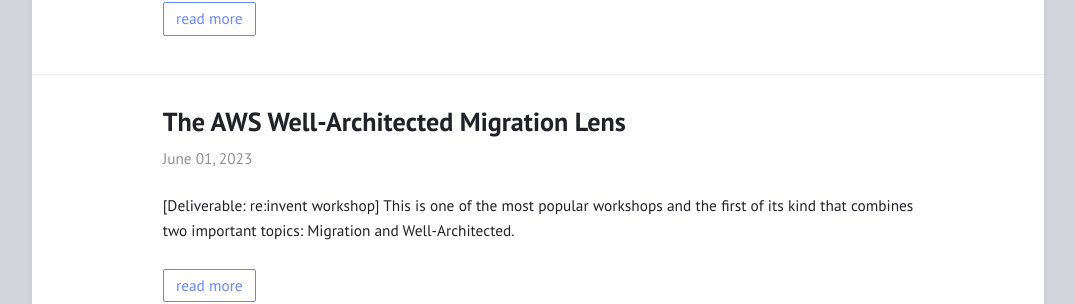
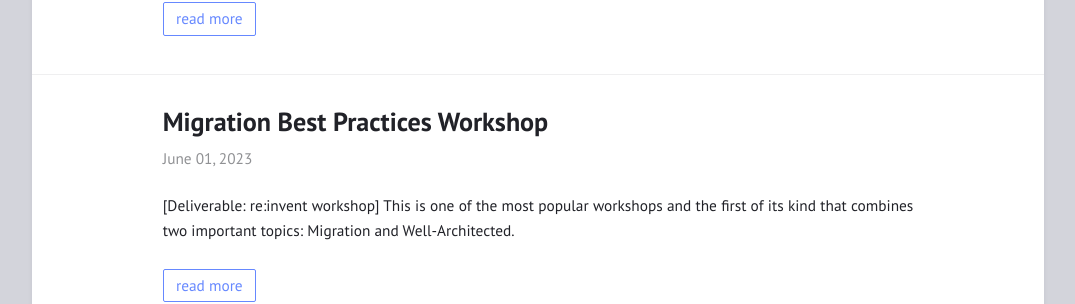
Before and after one commit to ekhiyami/ekhiyami.github.io, a Jekyll site: the page built from index.html, in a window 1280 px wide. Shown: the part 1088-1392 px from the top of the page, without its empty margins (102-1177 px from the left). Built offline with Jekyll 4.4.1, drawn with Linux system fonts in a browser that asks for light colours.

Commit message:
Update 2023-06-01-migration-workshop.md

```diff
--- a/_posts/2023-06-01-migration-workshop.md
+++ b/_posts/2023-06-01-migration-workshop.md
@@ -1,8 +1,7 @@
 ---
-title:  "The AWS Well-Architected Migration Lens "
+title:  "Migration Best Practices Workshop"
 layout: post
 ---
-
 **[Deliverable: re:invent workshop]**
 
 This is one of the most popular workshops and the first of its kind that combines two important topics: Migration and Well-Architected.
```
